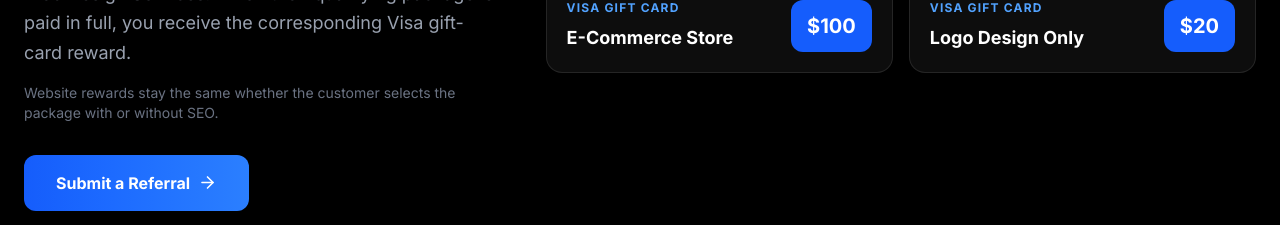
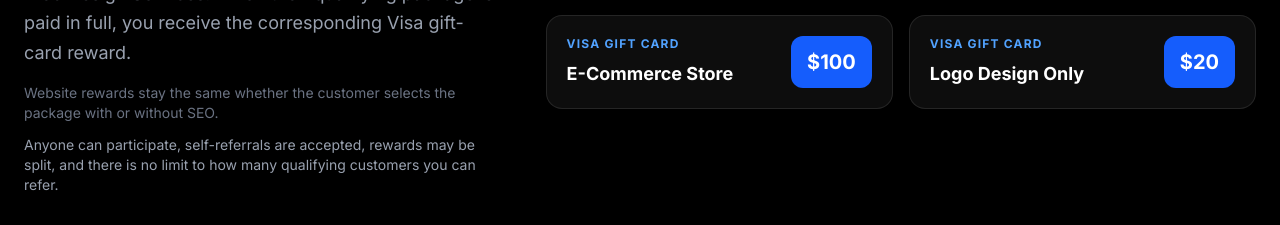
Before and after one commit to trishmarie002-art/jayswebdesign, a React (Vite) app: page / in a window 1280 px wide. Shown: the part 4480-4705 px from the top of the page. Built offline with nearby package versions, Linux system fonts and the light colour scheme; no server answers; the database is empty.

Commit message:
Update referral rewards eligibility and split option

```diff
--- a/src/components/ReferralRewardsSection.tsx
+++ b/src/components/ReferralRewardsSection.tsx
@@ -28,6 +28,9 @@
             </p>
             <p className="text-gray-500 text-sm mt-4">
               Website rewards stay the same whether the customer selects the package with or without SEO.
+            </p>
+            <p className="text-gray-400 text-sm mt-3">
+              Anyone can participate, self-referrals are accepted, rewards may be split, and there is no limit to how many qualifying customers you can refer.
             </p>
             <Link
               to="/referral-rewards"
```
